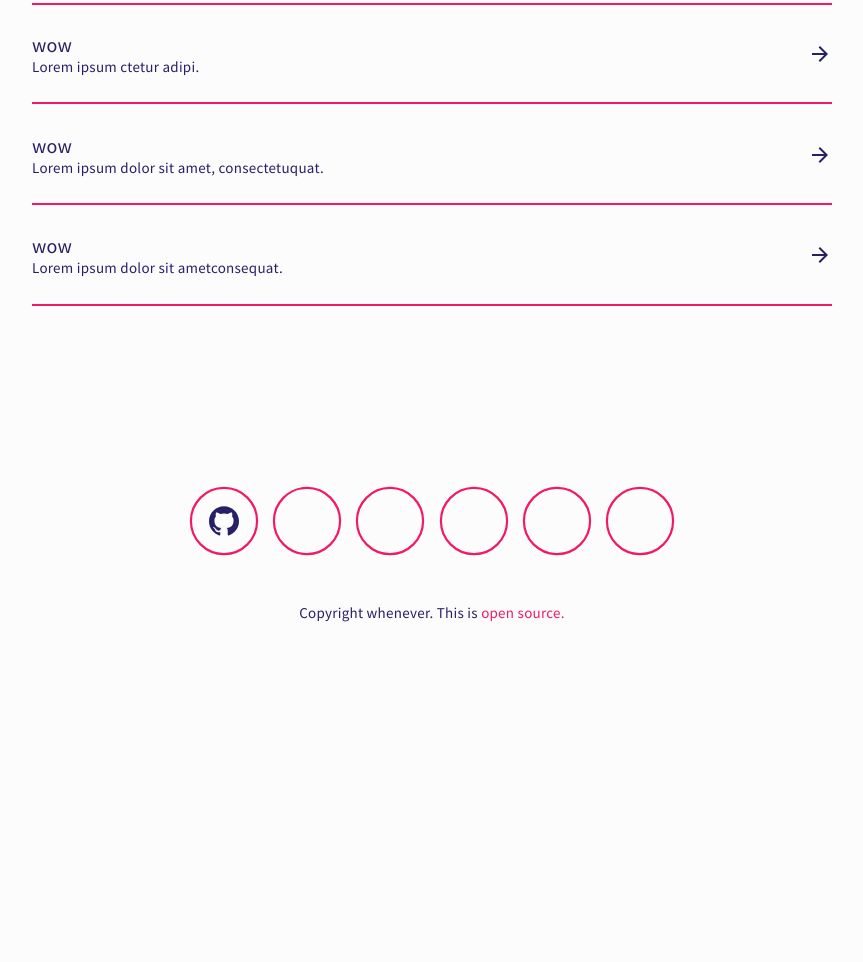
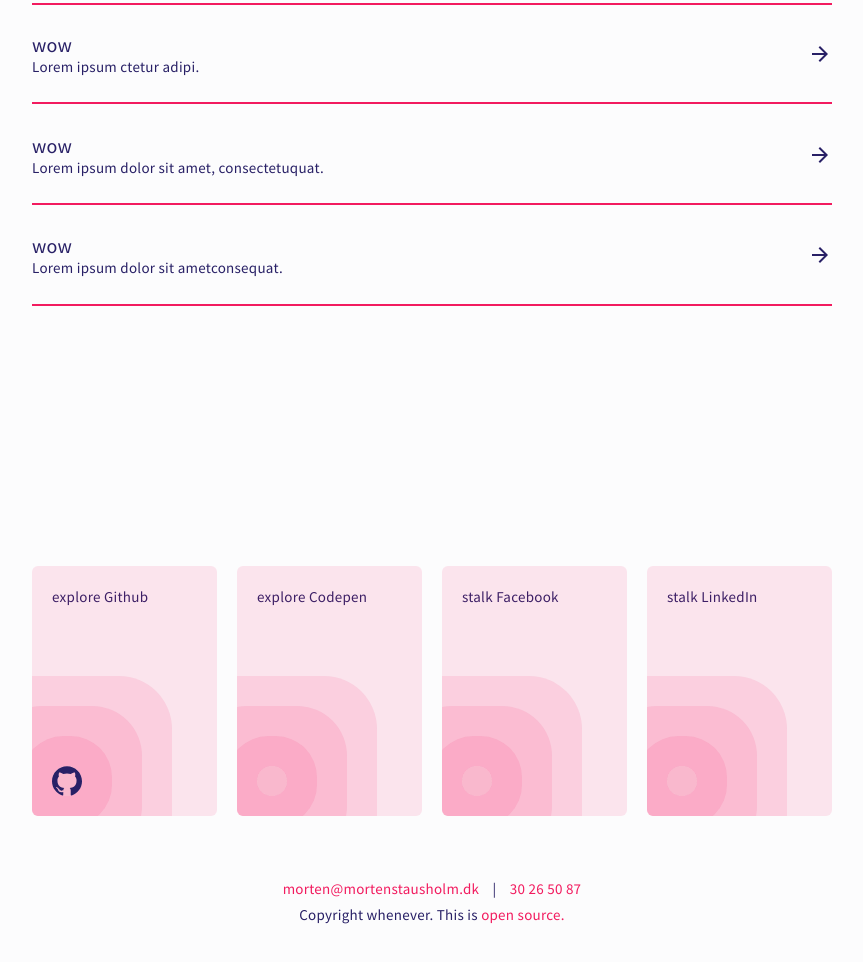
Before and after one commit to stausholm/website, a website built with Parcel: page src/index.html in a window 1280 px wide. Shown: the part 1336-2298 px from the top of the page, without its empty margins (208-1071 px from the left). Before the commit the page ends 2001 px from the top, so only its background shows below. Built offline with nearby package versions, Linux system fonts and the light colour scheme.

Commit message:
add simple grid and change footer

```diff
--- a/src/index.html
+++ b/src/index.html
@@ -39,10 +39,16 @@
 
   <footer>
     <div class="content-wrapper">
-      <nav>
+      <nav class="row">
       </nav>
 
-      <span class="small-text">Copyright whenever. This is <a href="https://github.com/stausholm/website">open source.</a></span>
+      <div class="small-text">
+        <p>
+          <a href="mailto:morten@mortenstausholm.dk?subject=Hello there" title="write me">morten@mortenstausholm.dk</a>
+          <span class="divider" aria-hidden="true">|</span>
+          <a href="tel:+4530265087" title="give a call">30 26 50 87</a></p>
+        <p>Copyright whenever. This is <a href="https://github.com/stausholm/website">open source.</a></p>
+      </div>
     </div>
   </footer>
 
--- a/src/resources/content/icons.js
+++ b/src/resources/content/icons.js
@@ -4,7 +4,5 @@ export default {
 </svg>`,
   codepen: ``,
   facebook: ``,
-  linkedin: ``,
-  email: ``,
-  phone: ``
+  linkedin: ``
 }
--- a/src/resources/content/links.js
+++ b/src/resources/content/links.js
@@ -20,15 +20,5 @@ export default [
     icon: icons.linkedin,
     url: 'https://github.com/stausholm',
     title: 'stalk LinkedIn'
-  },
-  {
-    icon: icons.email,
-    url: 'mailto:morten@mortenstausholm.dk?subject=Hello there',
-    title: 'Write an email'
-  },
-  {
-    icon: icons.phone,
-    url: 'tel:+4530265087',
-    title: 'give a call'
   }
 ]
--- /dev/null
+++ b/src/resources/css/_grid.scss
@@ -0,0 +1,55 @@
+.row {
+  margin-left: -$default-spacing/2;
+  margin-right: -$default-spacing/2;
+  display: flex;
+  flex-flow: row wrap;
+}
+
+.col {
+  padding-left: $default-spacing/2;
+  padding-right: $default-spacing/2;
+}
+
+.col-25 {
+  flex-basis: 25%;
+  max-width: 25%;
+}
+.col-33 {
+  flex-basis: 33%;
+  max-width: 33%;
+}
+.col-50 {
+  flex-basis: 50%;
+  max-width: 50%;
+}
+.col-66 {
+  flex-basis: 66%;
+  max-width: 66%;
+}
+.col-100 {
+  flex-basis: 100%;
+  max-width: 100%;
+}
+
+@media screen and (max-width: 767px) {
+  .col-s-25 {
+    flex-basis: 25%;
+    max-width: 25%;
+  }
+  .col-s-33 {
+    flex-basis: 33%;
+    max-width: 33%;
+  }
+  .col-s-50 {
+    flex-basis: 50%;
+    max-width: 50%;
+  }
+  .col-s-66 {
+    flex-basis: 66%;
+    max-width: 66%;
+  }
+  .col-s-100 {
+    flex-basis: 100%;
+    max-width: 100%;
+  }
+}
--- a/src/resources/css/components/_footer.scss
+++ b/src/resources/css/components/_footer.scss
@@ -1,5 +1,5 @@
 footer {
-  margin-top: 9rem;
+  margin-top: 13rem;
   text-align: center;
   margin-bottom: 2rem;
   font-size: .75rem;
@@ -9,86 +9,82 @@ footer {
   .small-text {
     margin-top: 2rem;
     display: block;
+
+    p {
+      font-size: .75rem;
+
+      .divider {
+        display: inline-block;
+        padding: 0 .5rem;
+      }
+    }
   }
 }
 
 .footer-link {
   position: relative;
-  // width: 70px;
-  // height: 70px;
   display: inline-flex;
+  width: 100%;
+  height: 250px;
+  border-radius: .3rem;
+  padding: $default-spacing;
+  margin-bottom: $default-spacing;
+  // background: $text;
+  // color: $color-primary;
+  color: $text;
+  //border: 2px solid $color-secondary;
+  overflow: hidden;
 
-  &:not(:last-child) {
-    margin-right: .5rem;
+  @media screen and (max-width: 767px) {
+    height: auto;
+    align-items: center;
+    justify-content: space-between;
   }
 
-  .circle-icon {
-    width: 70px;
-    height: 70px;
-    transition: transform .3s ease;
-    transform: rotate(-135deg);
+  .shadow {
+    display: block;
+    position: absolute;
+    bottom: $default-spacing;
+    left: $default-spacing;
+    width: 30px;
+    height: 30px;
+    transition: box-shadow .3s;
+    // border-radius: calc(.3rem / 1);
+    border-radius: 200px;
+    box-shadow: 0 0 0 0 rgba($color-secondary, .1), 0 0 0 30px rgba($color-secondary, .1), 0 0 0 60px rgba($color-secondary, .1), 0 0 0 90px rgba($color-secondary, .1), inset 0 0 0 60px rgba($color-secondary, .3), 0 0 0 600px rgba($color-secondary, .1);
 
     @media screen and (max-width: 767px) {
-      width: 40px;
-      height: 40px;
+      left: auto;
+      right: $default-spacing;
+      bottom: 50%;
+      transform: translateY(50%);
     }
-
-    g {
-      stroke-width: 1px;
-    }
-
-    &--circle {
-      stroke: $color-secondary;
-      transition: stroke-dashoffset .3s .15s ease;
-      stroke-dasharray: 95;
-      stroke-dashoffset: 95;
-    }
-
-    &--circle-bg {
-      stroke: $color-secondary;
-    }
-
-    &--circle-bg-2 {
-      stroke: $color-primary;
-      stroke-width: 2px;
-      transition: stroke-dashoffset .3s ease;
-      stroke-dasharray: 95;
-      stroke-dashoffset: 95;
-    }
-
   }
 
+
   &:hover {
-    .circle-icon {
-      transform: rotate(-90deg);
-      &--circle {
-        stroke-dashoffset: 0;
-        //stroke: $text;
-      }
-      &--circle-bg-2 {
-        stroke-dashoffset: 0;
-      }
+    color: $color-secondary;
+
+    .shadow {
+      box-shadow: 0 0 30px 0 rgba($color-secondary, .1), 0 0 0 50px rgba($color-secondary, .1), 0 0 0 90px rgba($color-secondary, .1), 0 0 0 120px rgba($color-secondary, .1), inset 0 0 0 60px rgba($color-secondary, .4), 0 0 0 600px rgba($color-secondary, .15);
     }
 
     .icon svg {
-      fill: $color-secondary;
-      transform: translate(-50%, -50%) scale(.9);
+      transform: scale(.9);
     }
   }
 
   .icon svg {
-    fill: $text;
+    fill: currentColor;
     transition: fill .3s ease, transform .2s ease;
     position: absolute;
-    top: 50%;
-    left: 50%;
-    transform: translate(-50%, -50%);
+    bottom: $default-spacing;
+    left: $default-spacing;
     width: 30px;
     height: 30px;
 
     @media screen and (max-width: 767px) {
-      width: 24px;
-      height: 24px;
+      position: static;
     }
   }
 }
--- a/src/resources/js/footer.js
+++ b/src/resources/js/footer.js
@@ -3,18 +3,15 @@ import links from '../content/links'
 
 const createFooterMarkup = link => {
   return `
-  <a href="${link.url}" class="footer-link" title="${link.title}">
-    <svg class="circle-icon" xmlns="http://www.w3.org/2000/svg" width="32" height="32" viewBox="0 0 32 32">
-      <g fill="none" stroke-linejoin="round" stroke-miterlimit="10">
-        <circle class="circle-icon--circle-bg" cx="16" cy="16" r="15.12"></circle>
-        <circle class="circle-icon--circle-bg-2" cx="16" cy="16" r="15.12"></circle>
-        <circle class="circle-icon--circle" cx="16" cy="16" r="15.12"></circle>
-      </g>
-    </svg>
-    <div class="icon">
-      ${link.icon}
-    </div>
-  </a>`
+  <div class="col col-25 col-s-100">
+    <a href="${link.url}" class="footer-link" title="${link.title}">
+      <span class="shadow"></span>
+      <span>${link.title}</span>
+      <div class="icon">
+        ${link.icon}
+      </div>
+    </a>
+  </div>`
 }
 
 const renderFooter = selector => {
--- a/src/resources/main.scss
+++ b/src/resources/main.scss
@@ -2,6 +2,7 @@
 
 @import "css/type";
 @import "css/base";
+@import "css/grid";
 
 // components
 @import "css/components/header";
```
